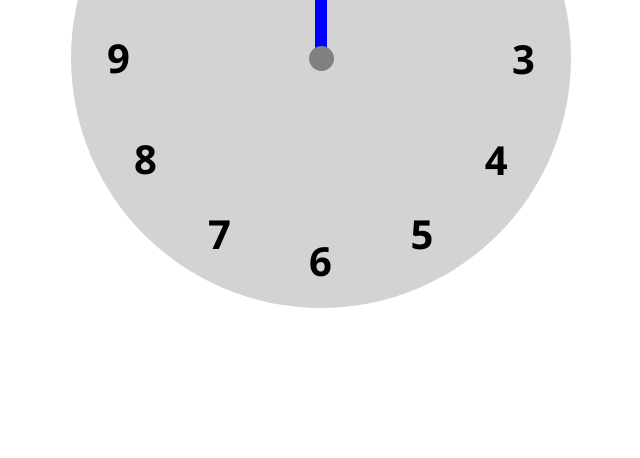
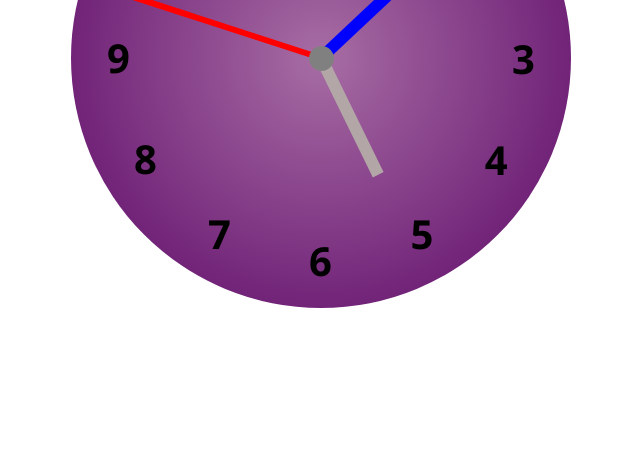
Before and after one commit to Srilekha-Paul/Analog-Clock, a plain HTML site: page index.html in a window 1280 px wide. Shown: the part 342-800 px from the top of the page, without its empty margins (319-959 px from the left). Drawn offline with Linux system fonts and the light colour scheme.

Commit message:
modify css & js

```diff
--- a/script.js
+++ b/script.js
@@ -1,15 +1,20 @@
 const secondHand = document.getElementById('second-hand');
 const minuteHand = document.getElementById('minute-hand');
 const hourHand = document.getElementById('hour-hand');
+
 function clockTick(){
     const date = new Date();
-    const secondes = date.getSeconds() / 60;
+    const seconds = date.getSeconds() / 60;
     const minutes = (seconds + date.getMinutes()) / 60;
-    const hours = (minutes + date.getMinutes()) / 12;
+    const hours = (minutes + date.getHours()) / 12;
 
     rotateClockHand(secondHand, seconds);
     rotateClockHand(minuteHand, minutes);
     rotateClockHand(hourHand, hours);
 
+}
+function rotateClockHand(element, rotation){
+    element.style.setProperty('--rotate', rotation * 360);
+}
 
-}
+setInterval(clockTick, 1000);
--- a/style.css
+++ b/style.css
@@ -9,6 +9,7 @@ body{
     justify-content: center;
     align-items: center;
     height: 100vh;
+    background-color: radial-gradient(circle, #0b456b, #021c37);
 }
 .clock{
     width: 500px;
@@ -19,6 +20,7 @@ body{
      display: flex;
      justify-content: center;
      align-items: center;
+     background: radial-gradient(circle, #a76da4, #5b0566);
 
 }
 .number{
@@ -48,12 +50,19 @@ body{
     left: 50%;
     bottom: 50%;
     transform: translate(-50%) rotate(calc(var(--rotate) * 1deg));
+    transform-origin: bottom center;
 
 }
+/*.second-hand, .minute-hand, .hour-hand {
+  transform: rotate(var(--rotate));
+  transform-origin: bottom center;
+  transition: transform 0.5s ease-in-out;
+}*/
+
 .hour-hand{
     width: 12px;
     height: 130px;
-    background-color: black;
+    background-color: rgb(179, 166, 166);
 }
 .minute-hand{
     width: 12px;
@@ -62,6 +71,7 @@ body{
 }
 .second-hand{
     width:6px;
-    height: 190px;
+    height: 210px;
+    background-color: red;
 
 }
```
